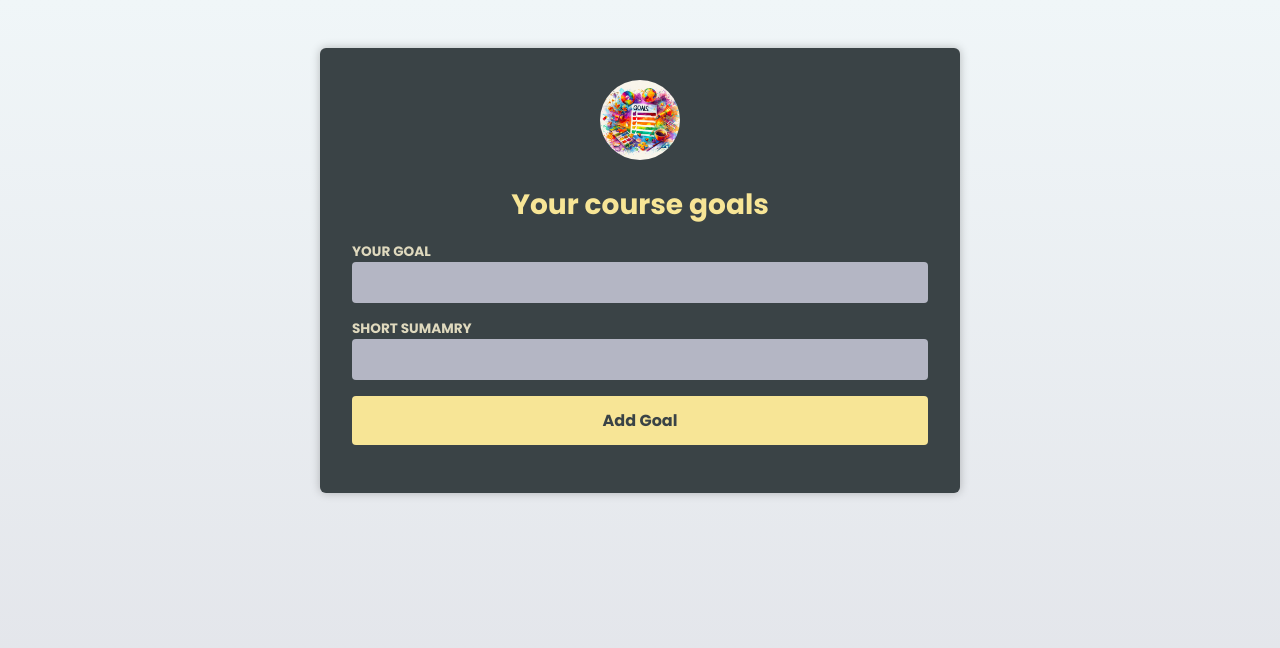
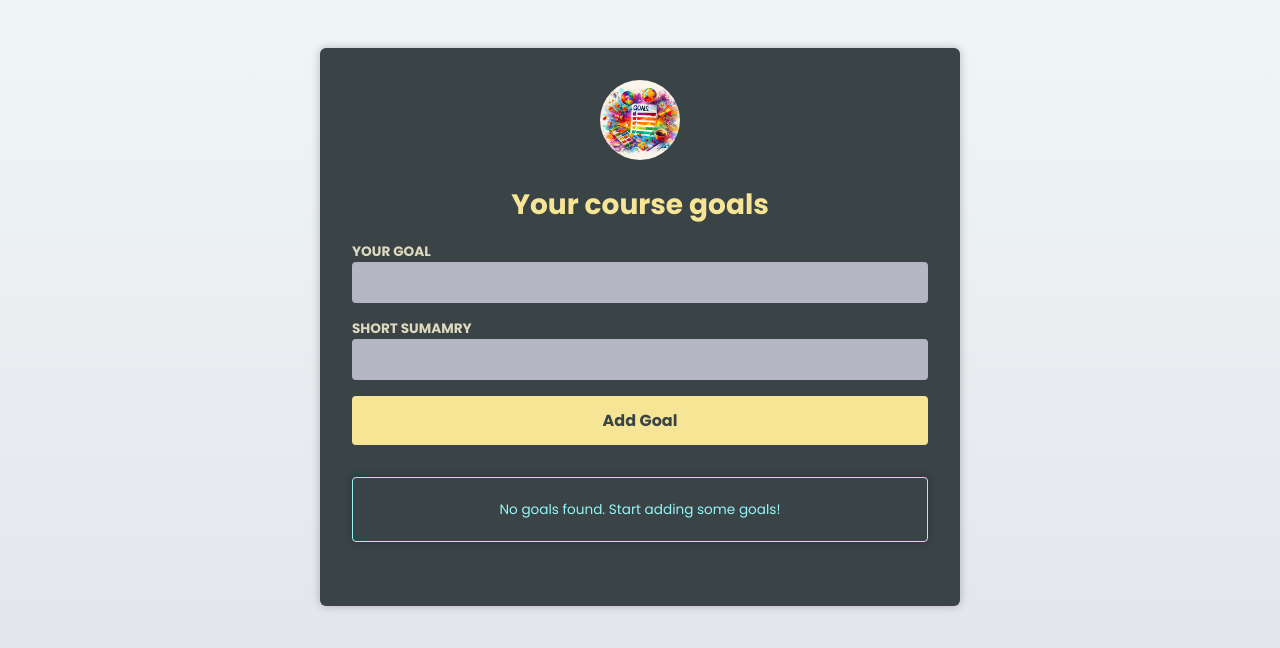
Before and after one commit to FedericoPiazzolla/react-to-do-list, a React (Vite) app: page / in a window 1280 px wide. Shown: the top 648 px of the page. Built offline with nearby package versions, Linux system fonts and the light colour scheme; the HTML template or start-up script is replaced by a standard one.

Commit message:
add: infoBox component

```diff
--- a/src/components/CourseGoalList.tsx
+++ b/src/components/CourseGoalList.tsx
@@ -1,5 +1,7 @@
 import CourseGoal from "./CourseGoal";
+import InfoBox from "./InfoBox";
 import { type CourseGoal as CGoal } from "../App";
+import type { ReactNode } from "react";
 
 type CourseGoalList = {
   goals: CGoal[];
@@ -10,7 +12,24 @@ export default function CourseGoalList({
   goals,
   onDeleteGoal,
 }: CourseGoalList) {
+  if (goals.length === 0) {
     return (
+      <InfoBox mode="hint">No goals found. Start adding some goals!</InfoBox>
+    );
+  }
+
+  let warningBox: ReactNode;
+
+  if (goals.length >= 4) {
+    warningBox = (
+      <InfoBox mode="warning">
+        You have more than 4 goals. Consider focusing on fewer goals at a time.
+      </InfoBox>
+    );
+  }
+  return (
+    <>
+      {warningBox}
       <ul>
         {goals.map((goal) => (
           <li key={goal.id}>
@@ -20,5 +39,6 @@ export default function CourseGoalList({
           </li>
         ))}
       </ul>
+    </>
   );
 }
--- /dev/null
+++ b/src/components/InfoBox.tsx
@@ -0,0 +1,23 @@
+import type { ReactNode } from "react";
+
+type InfoBoxProps = {
+  mode: "hint" | "warning";
+  children: ReactNode;
+};
+
+export default function InfoBox({ mode, children }: InfoBoxProps) {
+  if (mode === "hint") {
+    return (
+      <aside className="infobox infobox-hint">
+        <p>{children}</p>
+      </aside>
+    );
+  }
+
+  return (
+    <aside className="infobox infobox-warning warning--medium">
+      <h2>Warning</h2>
+      <p>{children}</p>
+    </aside>
+  );
+}
--- a/src/index.css
+++ b/src/index.css
@@ -126,7 +126,31 @@ li button:hover {
   color: #f9a73b;
 }
 
-.fallback {
+.infobox {
+  margin: 2rem 0;
+  padding: 0.5rem;
   text-align: center;
-  color: #acd1ce;
+  box-shadow: 0 0 10px rgba(0, 0, 0, 0.25);
+  font-size: 0.85rem;
+  border-radius: 4px;
 }
+
+.infobox-hint {
+  border: 1px solid #96f5f7;
+  color: #96f5f7;
+}
+
+.infobox-warning.warning--low {
+  border: 1px solid #f6d84f;
+  color: #f6d84f;
+}
+
+.infobox-warning.warning--medium {
+  border: 1px solid #f9a73b;
+  color: #f9a73b;
+}
+
+.infobox-warning.warning--high {
+  border: 1px solid #f97373;
+  color: #f97373;
+}
```
Lines whose indentation alone changed are shown as unchanged.
